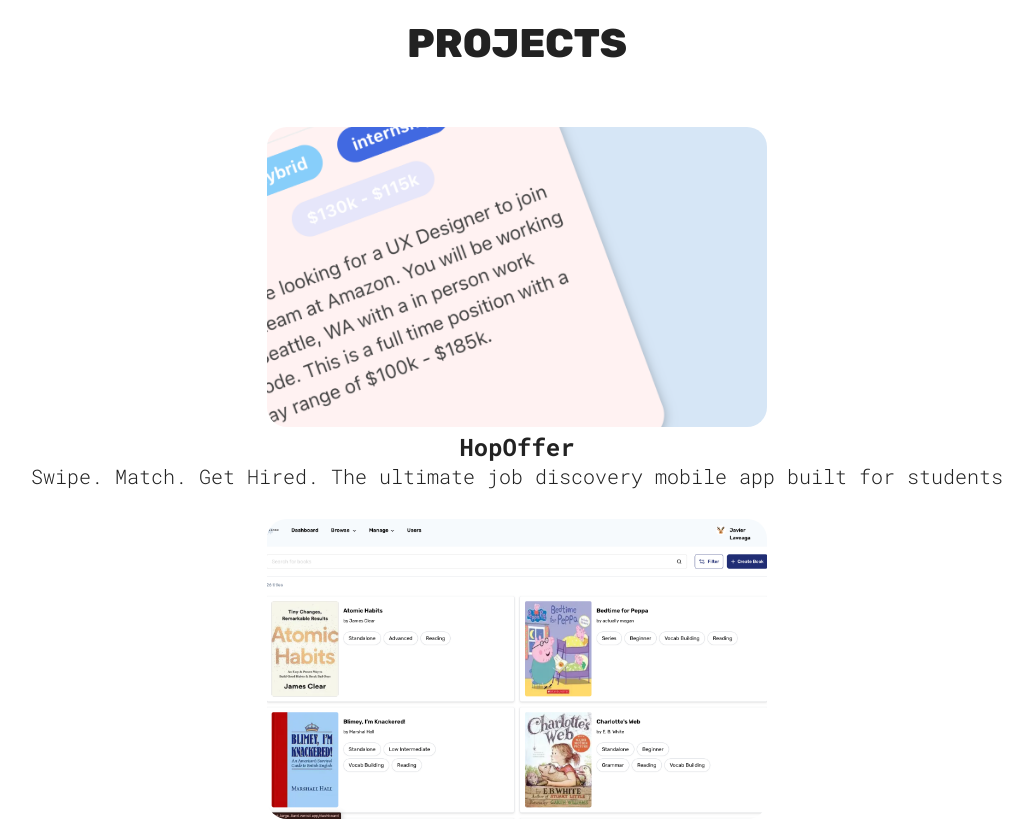
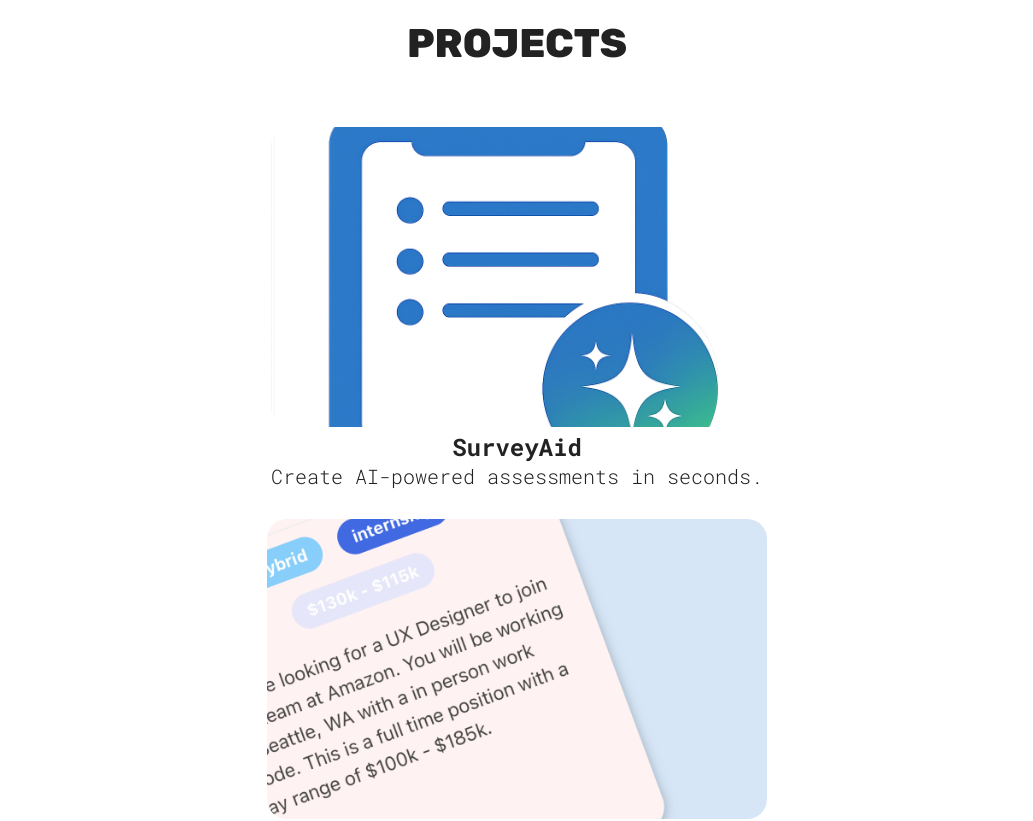
Before and after one commit to javier-la200426/javier-laveaga-web, a React (Vite) app: page / in a window 1280 px wide. Shown: the part 920-1741 px from the top of the page, without its empty margins (123-1156 px from the left). Built offline with nearby package versions, Linux system fonts and the light colour scheme.

Commit message:
added surveyAid and updated linkedIn

```diff
--- a/src/sections/Courtois/Courtois.jsx
+++ b/src/sections/Courtois/Courtois.jsx
@@ -49,7 +49,7 @@
           </h1>
           <h2>Full Stack Developer</h2>
           <span>
-            <a href = "https://www.linkedin.com/in/javier-laveaga-4220aa268/" target = "_blank" >
+            <a href = "https://www.linkedin.com/in/javier-laveaga/" target = "_blank" >
               <img src = {LinkedinIcon} alt = "LinkedIn icon" />
             </a>
             <a href = "https://github.com/javier-la200426" target = "_blank" >
--- a/src/sections/Projects/ProjectStyles.module.css
+++ b/src/sections/Projects/ProjectStyles.module.css
@@ -38,9 +38,9 @@
 
 @media (width >= 800px) {
     .projectsContainer{
-        flex-direction: row;
-        flex-wrap: wrap;
-        justify-content: space-evenly;
+        flex-direction: column;
+        align-items: center;
+        gap: 30px;
         padding: 0 30px;
     }
 }
--- a/src/sections/Projects/Projects.jsx
+++ b/src/sections/Projects/Projects.jsx
@@ -7,12 +7,19 @@
 import Hopimg from '../../assets/HopImage.png';
 import Bloomberg from '../../assets/Bloomberg.png';
 import EnglishAtLargImg from '../../assets/EnglishAtLargImg.png'
+import IconStart from '../../assets/IconStart.png'
 
 function Projects() {
   return (
     <section id="projects" className={styles.container}>
       <h1 className="sectionTitle">Projects </h1>
       <div className={styles.projectsContainer}>
+        <ProjectCard
+          src={IconStart}
+          link={'https://surveyaidapp.com/'}
+          h3={"SurveyAid"}
+          p={"Create AI-powered assessments in seconds."}
+        />
         <ProjectCard
           src={Hopimg}
           link={'https://devpost.com/software/hopoffer?ref_content=my-projects-tab&ref_feature=my_projects'}
```
Also changed, not shown: src/assets/IconStart.png (added).
